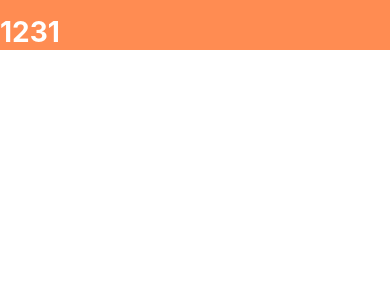
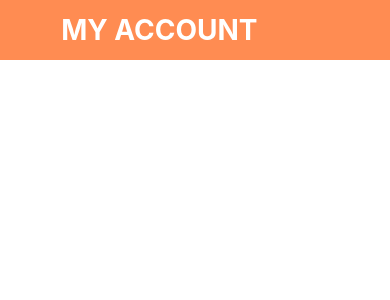
Before and after one commit to znzaznz/react-native-demo, a React Native app: screen / in a window 390 px wide. Shown: the top 300 px of the page. Built offline with nearby package versions, Linux system fonts and the light colour scheme.

Commit message:
完成header

```diff
--- a/src/components/Header.jsx
+++ b/src/components/Header.jsx
@@ -1,14 +1,14 @@
 import React from 'react';
 import {StyleSheet, View} from 'react-native';
 import {colors} from '../global/styles';
-import {Icon, Text} from '@rneui/themed';
-import IconSet from '../plugin/IconSet';
+import {Text} from '@rneui/themed';
+import IconFont from '../plugin/IconSet';
 
 const Header = () => {
   return (
     <View style={styles.header}>
-      <IconSet name={'icon-yuechi'} />
-      <Text style={styles.header_text}>1231</Text>
+      <IconFont style={styles.icon} name={'icon-jiantou_xiangzuo'} />
+      <Text style={styles.header_text}>MY ACCOUNT</Text>
     </View>
   );
 };
@@ -16,7 +16,17 @@ const Header = () => {
 const styles = StyleSheet.create({
   header: {
     backgroundColor: colors.primary_color,
-    height: 50,
+    height: 60,
+    // flex: 1,
+    flexDirection: 'row',
+    alignItems: 'center',
+  },
+  icon: {
+    color: 'white',
+    fontSize: 40,
+    marginTop: 5,
+    marginLeft: 10,
+    marginRight: 20,
   },
   header_text: {
     fontSize: 28,
--- a/src/plugin/IconSet.js
+++ b/src/plugin/IconSet.js
@@ -1,6 +1,6 @@
 import createIconSet from 'react-native-vector-icons/lib/create-icon-set';
 import glyphMap from '../assets/fonts/iconfont.json';
 
-const iconSet = createIconSet(glyphMap, 'iconfont', 'iconfont.ttf');
+const IconFont = createIconSet(glyphMap, 'iconfont', 'iconfont.ttf');
 
-export default iconSet;
+export default IconFont;
```
Also changed, not shown: src/assets/fonts/iconfont.ttf (deleted).
